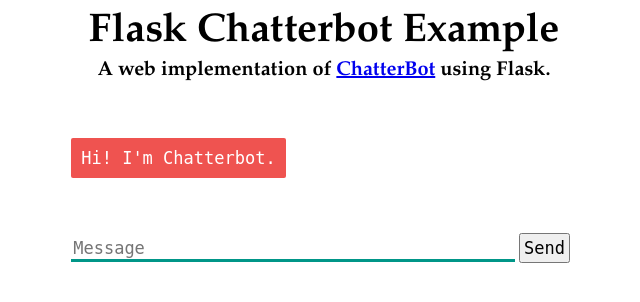
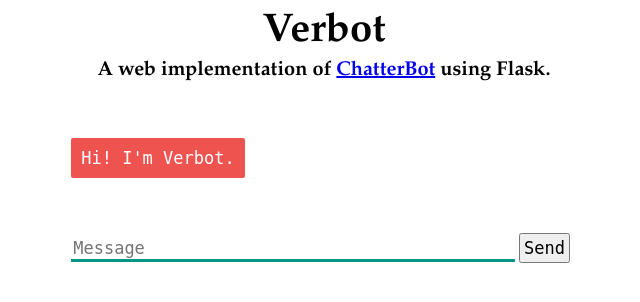
Before and after one commit to Sorna-Das/Verbot, a Flask app: page / in a window 1280 px wide. Shown: the top 302 px of the page, without its empty margins (316-956 px from the left). Run offline with Flask 2, Linux system fonts and the light colour scheme; some libraries are stand-ins or nearby versions.

Commit message:
Update index.html

```diff
--- a/templates/index.html
+++ b/templates/index.html
@@ -5,11 +5,11 @@
     <script src="https://ajax.googleapis.com/ajax/libs/jquery/3.2.1/jquery.min.js"></script>
   </head>
   <body>
-    <h1>Flask Chatterbot Example</h1>
-    <h3>A web implementation of <a href="https://github.com/gunthercox/ChatterBot">ChatterBot</a> using Flask.</h3>
+    <h1>Verbot</h1>
+    <h3>A web implementation of <a href="https://github.com/sorna-das/verbot">ChatterBot</a> using Flask.</h3>
     <div>
       <div id="chatbox">
-        <p class="botText"><span>Hi! I'm Chatterbot.</span></p>
+        <p class="botText"><span>Hi! I'm Verbot.</span></p>
       </div>
       <div id="userInput">
         <input id="textInput" type="text" name="msg" placeholder="Message">
```
